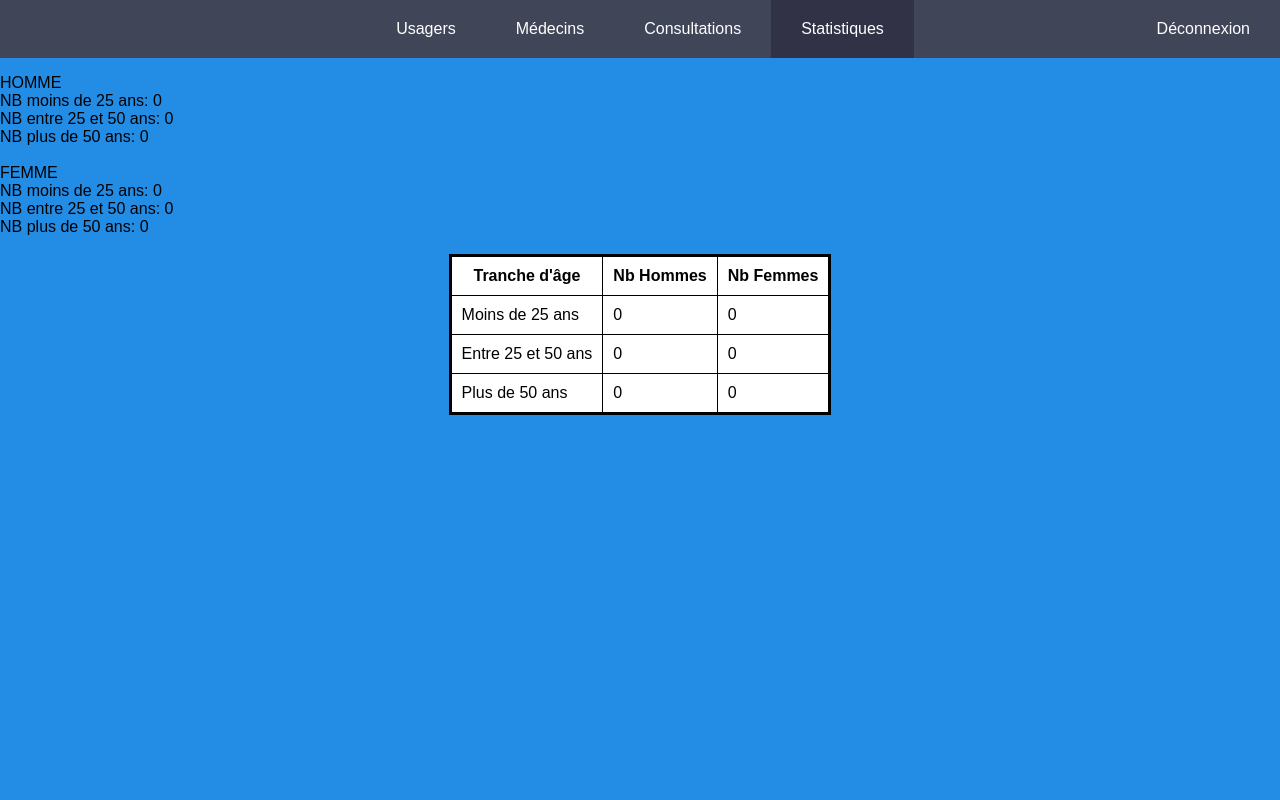
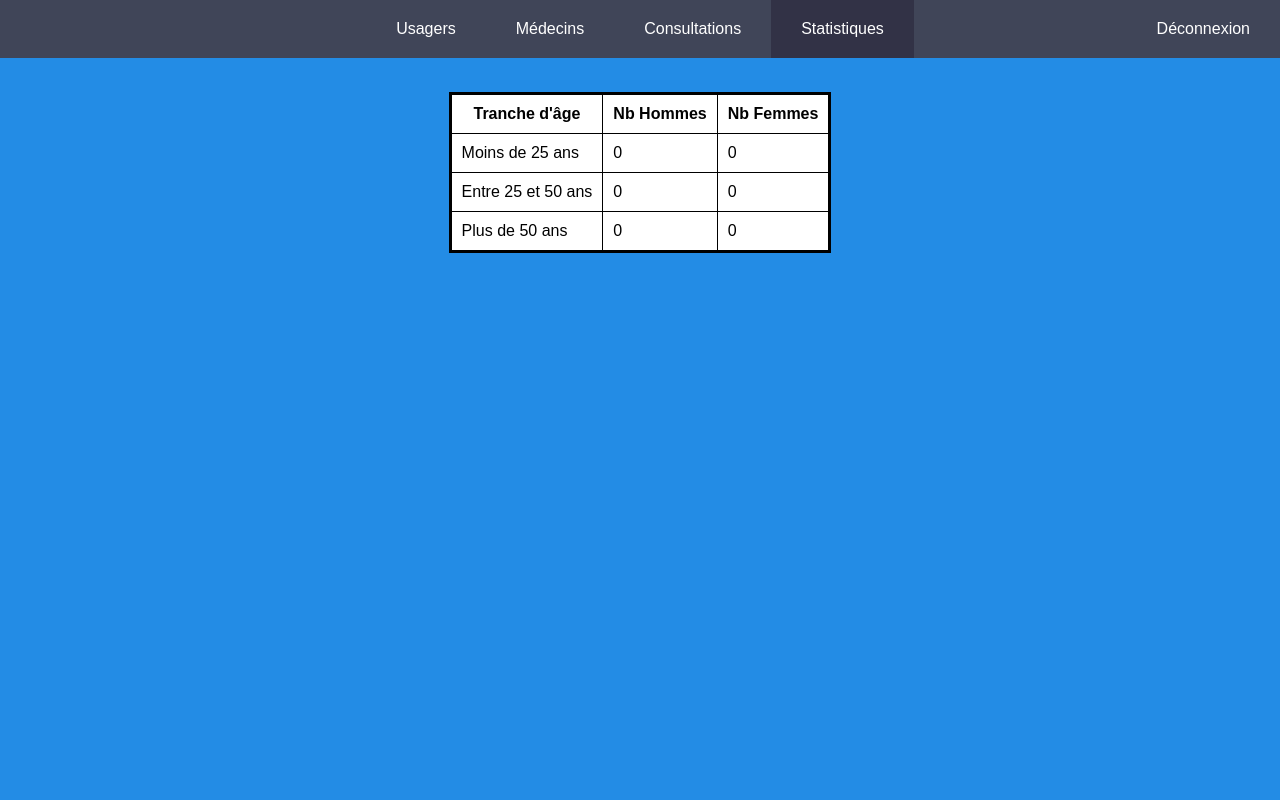
Before and after one commit to LeoDeschaux/CabinetMedical, a PHP site: page /pages/statistiques.php in a window 1280 px wide. Run offline with PHP 8.4, Linux system fonts and the light colour scheme; the visitor is signed in with stand-in values (Sample User, id 1); data that the repository does not hold is empty.

Commit message:
003 - mise en forme

```diff
--- a/pages/statistiques.php
+++ b/pages/statistiques.php
@@ -15,7 +15,6 @@ include($_SERVER['DOCUMENT_ROOT'] . '/CabinetMedical/scripts/header.php');
 	</head>
 	<body>
 		<?php
-
 		$moins25_h = '';
 		$entre25et50_h = '';
 		$plus50_h = '';
@@ -29,15 +28,13 @@ include($_SERVER['DOCUMENT_ROOT'] . '/CabinetMedical/scripts/header.php');
 			SELECT date_naissance,
 			floor( (UNIX_TIMESTAMP(NOW()) - date_naissance) / (60*60*24*365) ) as age
 			FROM usager
-			ORDER BY age DESC
-		");
+			ORDER BY age DESC");
 
-		while($row = $req->fetch())
-		{
+		while($row = $req->fetch()) {
 			echo "Date: " . $row['date_naissance'] . ", age: " . $row['age'] . "<br>";
 		}
 
-		//MOINS DE 25 ANS
+		//MOINS DE 25 ANS HOMMES
 		$req = $linkpdo->query("
 			SELECT count(*) as nb_moins25_h
 			FROM usager
@@ -47,8 +44,7 @@ include($_SERVER['DOCUMENT_ROOT'] . '/CabinetMedical/scripts/header.php');
 		");
 		$moins25_h = ($req->fetch())['nb_moins25_h'];
 
-
-		//ENTRE 25 ET 50
+		//ENTRE 25 ET 50 HOMMES
 		$req = $linkpdo->query("
 			SELECT count(*) as nb_entre25et50_h
 			FROM usager
@@ -58,7 +54,7 @@ include($_SERVER['DOCUMENT_ROOT'] . '/CabinetMedical/scripts/header.php');
 		");
 		$entre25et50_h = ($req->fetch())['nb_entre25et50_h'];
 
-		//PLUS DE 50 ANS
+		//PLUS DE 50 ANS HOMMES
 		$req = $linkpdo->query("
 			SELECT count(*) as nb_plus50_h
 			FROM usager
@@ -68,12 +64,7 @@ include($_SERVER['DOCUMENT_ROOT'] . '/CabinetMedical/scripts/header.php');
 		");
 		$plus50_h = ($req->fetch())['nb_plus50_h'];
 
-
-
-
-
-
-		//MOINS DE 25 ANS
+		//MOINS DE 25 ANS FEMMES
 		$req = $linkpdo->query("
 			SELECT count(*) as nb_moins25_f
 			FROM usager
@@ -83,8 +74,7 @@ include($_SERVER['DOCUMENT_ROOT'] . '/CabinetMedical/scripts/header.php');
 		");
 		$moins25_f = ($req->fetch())['nb_moins25_f'];
 
-
-		//ENTRE 25 ET 50
+		//ENTRE 25 ET 50 FEMMES
 		$req = $linkpdo->query("
 			SELECT count(*) as nb_entre25et50_f
 			FROM usager
@@ -94,7 +84,7 @@ include($_SERVER['DOCUMENT_ROOT'] . '/CabinetMedical/scripts/header.php');
 		");
 		$entre25et50_f = ($req->fetch())['nb_entre25et50_f'];
 
-		//PLUS DE 50 ANS
+		//PLUS DE 50 ANS FEMMES
 		$req = $linkpdo->query("
 			SELECT count(*) as nb_plus50_f
 			FROM usager
@@ -103,23 +93,8 @@ include($_SERVER['DOCUMENT_ROOT'] . '/CabinetMedical/scripts/header.php');
 			floor( (UNIX_TIMESTAMP(NOW()) - date_naissance) / (60*60*24*365) ) > 50
 		");
 		$plus50_f = ($req->fetch())['nb_plus50_f'];
-
-
-		echo "HOMME <br>";
-		echo "NB moins de 25 ans: " . $moins25_h . "<br>";
-		echo "NB entre 25 et 50 ans: " . $entre25et50_h . "<br>";
-		echo "NB plus de 50 ans: " . $plus50_h . "<br>";
-
-		echo "<br>";
-		echo "FEMME <br>";
-		echo "NB moins de 25 ans: " . $moins25_f . "<br>";
-		echo "NB entre 25 et 50 ans: " . $entre25et50_f . "<br>";
-		echo "NB plus de 50 ans: " . $plus50_f . "<br>";
-
 		?>
-
 		<br>
-
 		<table>
 			<thead>
 				<tr>
```
